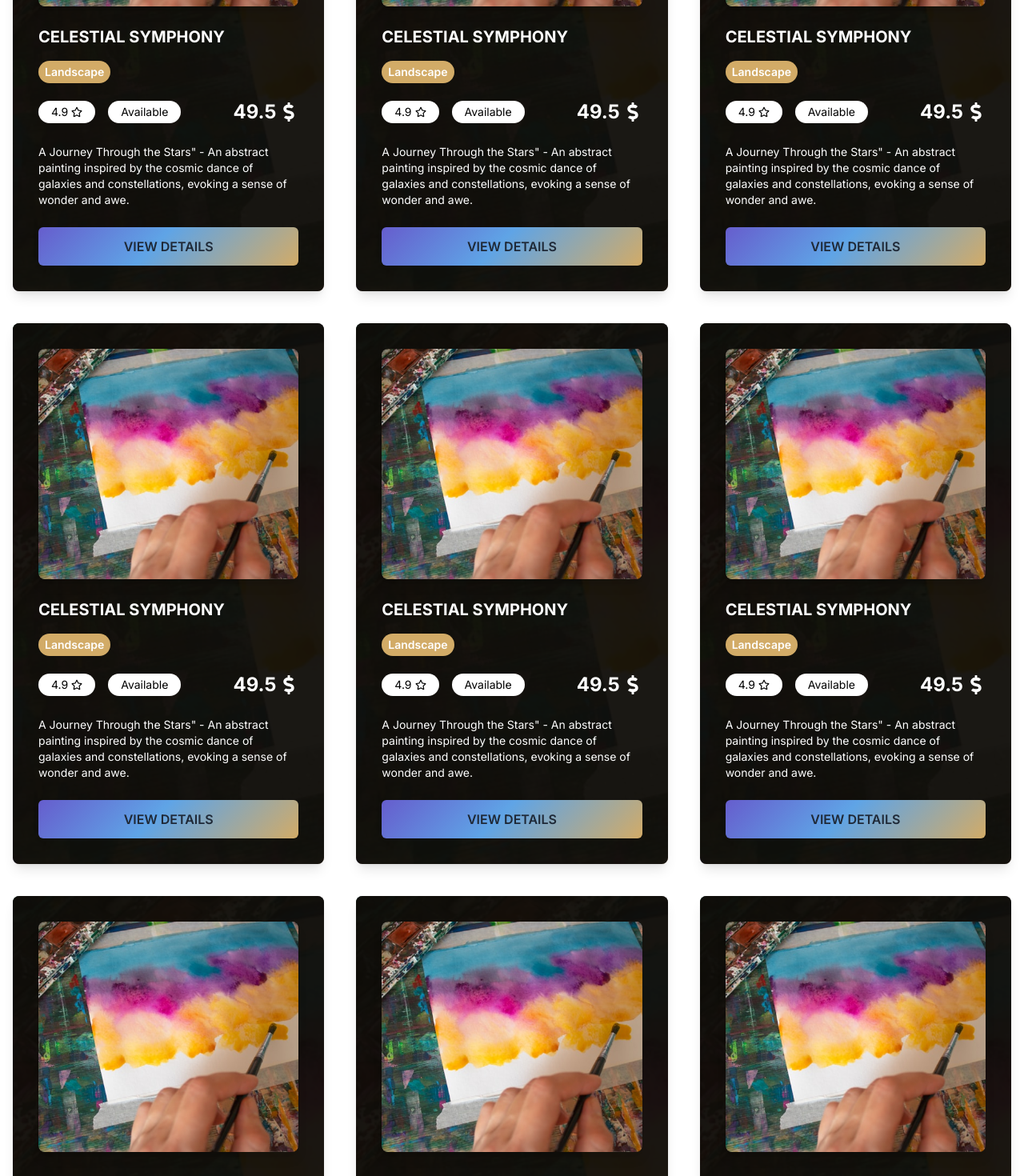
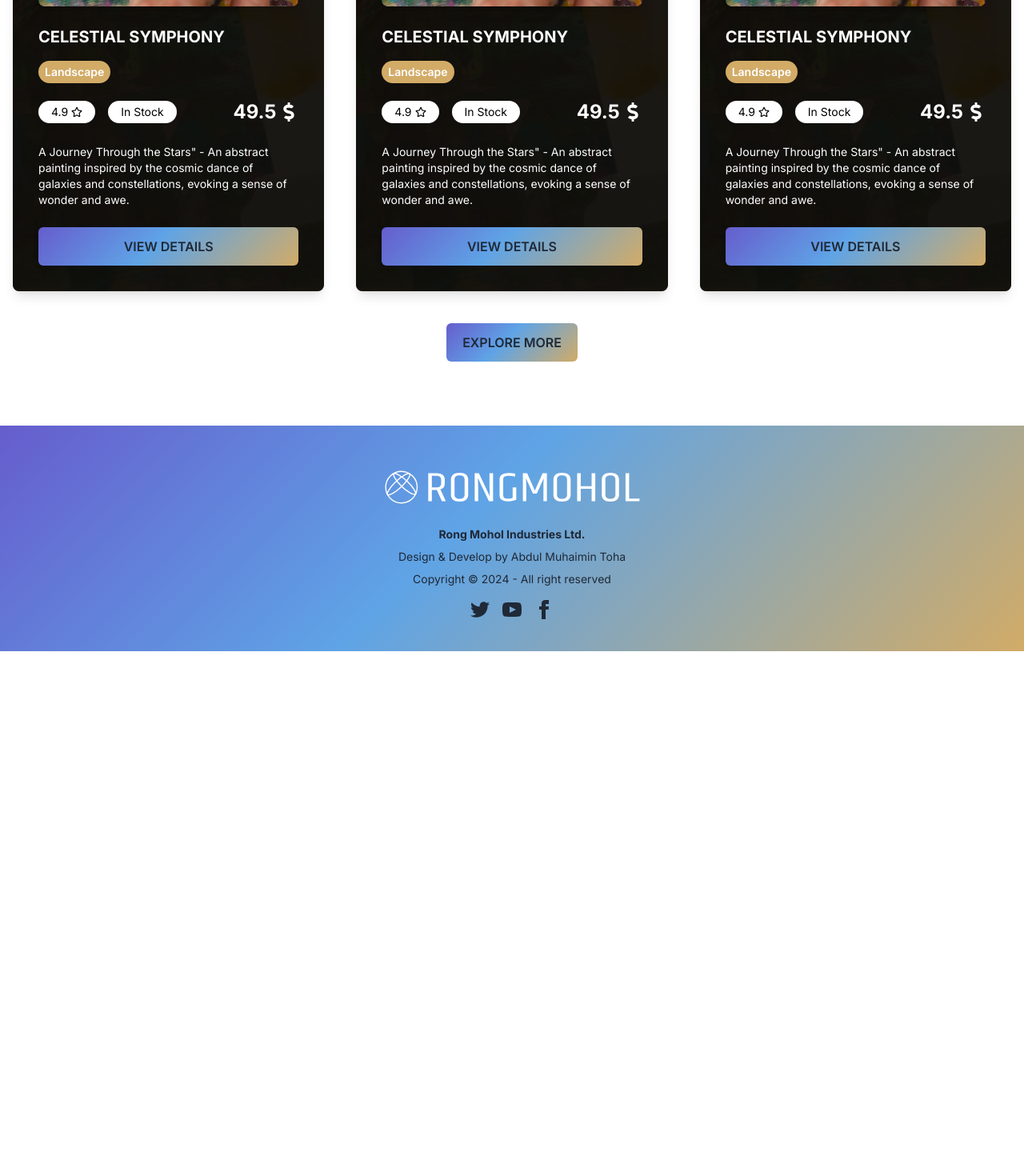
Before and after one commit to abdul-muhaimin-toha/Rongmohol, a React (Vite) app: page / in a window 1280 px wide. Shown: the part 3360-4830 px from the top of the page at 80% size. After the commit the page ends 4174 px from the top, so only its background shows below. Built offline with nearby package versions, Linux system fonts and the light colour scheme.

Commit message:
home product showcase btn more  styling with responsive done

```diff
--- a/src/components/HomeProductCard.jsx
+++ b/src/components/HomeProductCard.jsx
@@ -28,7 +28,7 @@ const HomeProductCard = () => {
                 <FaRegStar />
               </div>
               <div className="flex items-center justify-center gap-1 rounded-full bg-white px-4 py-1 text-black">
-                <h4>Available</h4>
+                <h4>In Stock</h4>
               </div>
             </div>
             <div className=" flex items-center justify-center gap-1 text-2xl font-bold text-white">
--- a/src/components/HomeProducts.jsx
+++ b/src/components/HomeProducts.jsx
@@ -1,3 +1,4 @@
+import { Link } from "react-router-dom";
 import HomeProductCard from "./HomeProductCard";
 import SectionHeading from "./SectionHeading";
 
@@ -16,12 +17,11 @@ const HomeProducts = () => {
           <HomeProductCard />
           <HomeProductCard />
           <HomeProductCard />
-          <HomeProductCard />
-          <HomeProductCard />
-          <HomeProductCard />
-          <HomeProductCard />
-          <HomeProductCard />
-          <HomeProductCard />
+        </div>
+        <div className="mt-10 flex justify-center">
+          <Link className="rounded-md bg-gradient-bg px-5 py-3 font-semibold uppercase transition duration-150 hover:text-white">
+            Explore More
+          </Link>
         </div>
       </div>
     </section>
```
